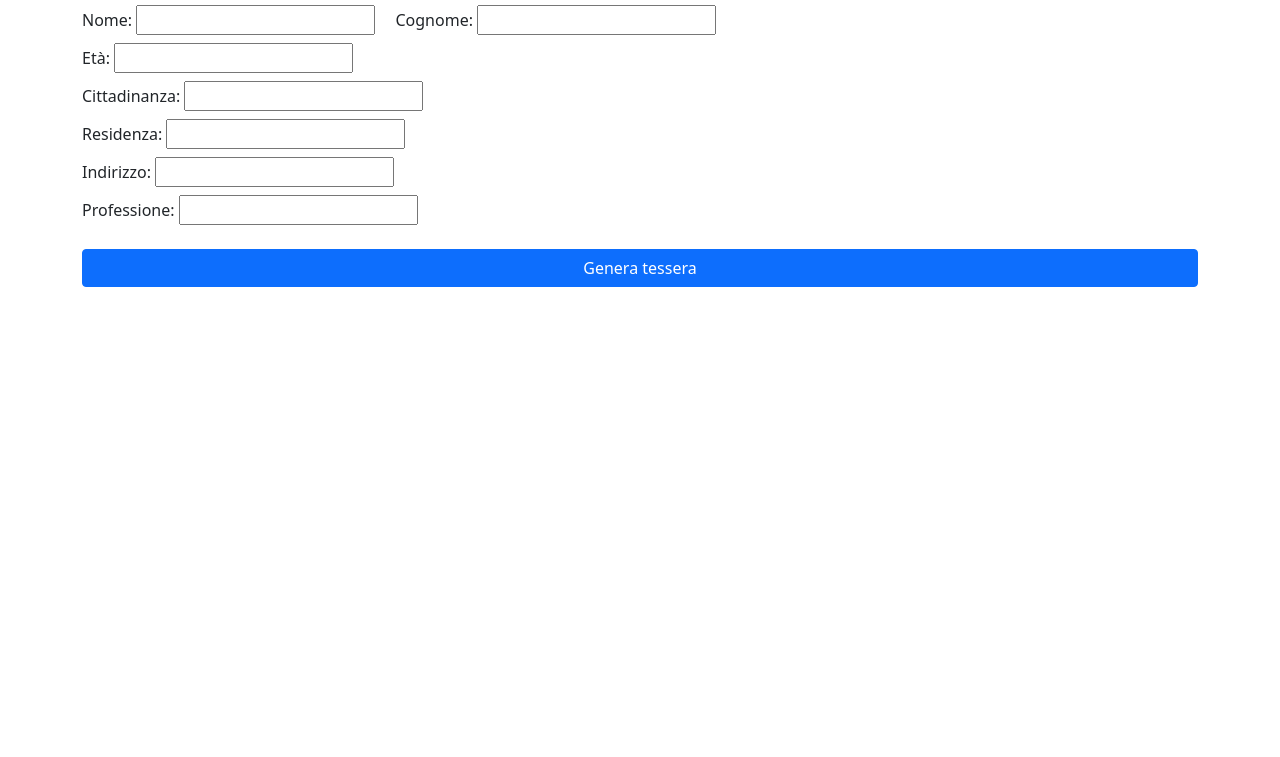
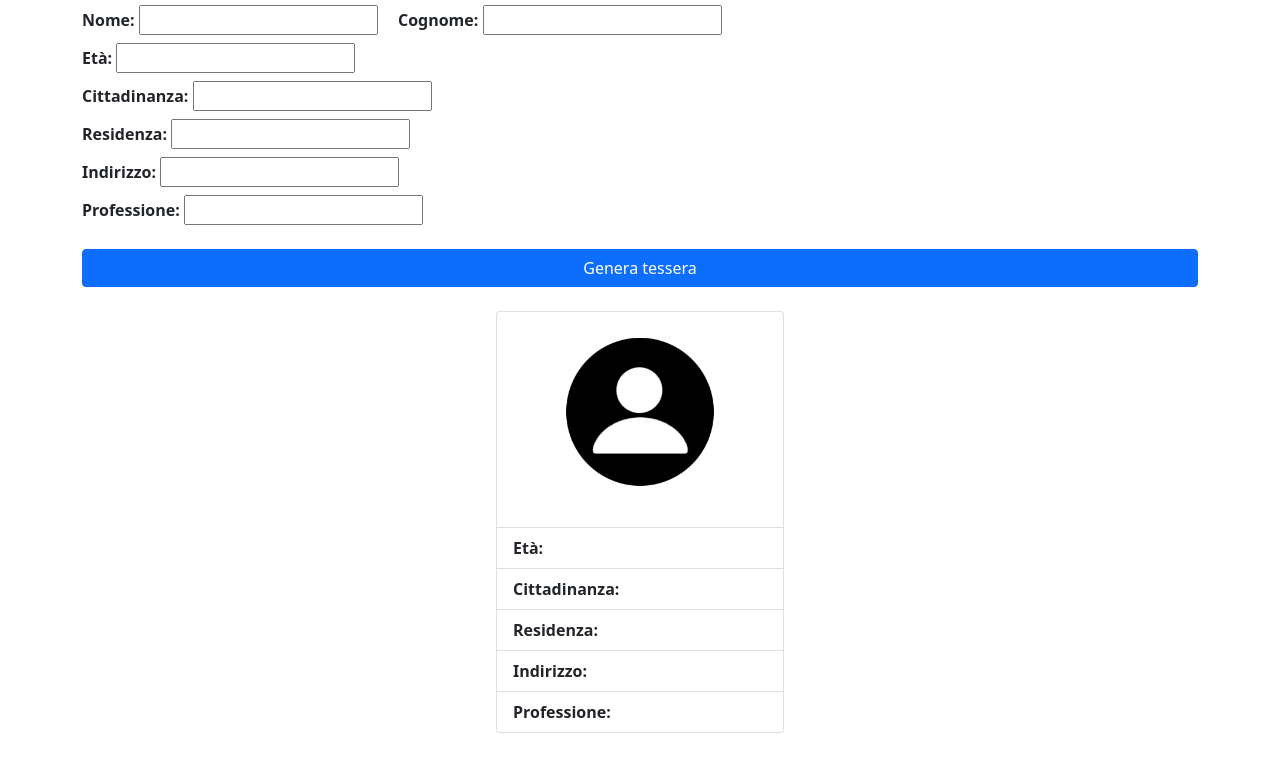
Before and after one commit to MarilenaCantisani/vue-hello, a plain HTML site: page index.html in a window 1280 px wide. Shown: the part 91-848 px from the top of the page. Before the commit the page ends 800 px from the top, so only its background shows below. Drawn offline with nearby package versions, Linux system fonts and the light colour scheme.

Commit message:
+ Added card section

```diff
--- a/css/style.css
+++ b/css/style.css
@@ -0,0 +1,3 @@
+#card img {
+   width: 150px;
+}
--- a/index.html
+++ b/index.html
@@ -23,40 +23,40 @@
             <form>
                 <div class="mt-2">
                     <!--* First name section *-->
-                    <label for="first-name">Nome:</label>
+                    <label for="first-name"><strong>Nome:</strong></label>
                     <input id="first-name" type="text" v-model="firstName">
                     <!--* Last name section *-->
-                    <label class="ms-3" for="last-name">Cognome:</label>
+                    <label class="ms-3" for="last-name"><strong>Cognome:</strong></label>
                     <input id="last-name" type="text" v-model="lastName">
                 </div>
 
                 <!--* Age section *-->
                 <div class="mt-2">
-                    <label for="age">Età:</label>
+                    <label for="age"><strong>Età:</strong></label>
                     <input id="age" type="text" v-model="age">
                 </div>
 
                 <!--* Citizenship section *-->
                 <div class="mt-2">
-                    <label for="citizenship">Cittadinanza:</label>
+                    <label for="citizenship"><strong>Cittadinanza:</strong></label>
                     <input id="citizenship" type="text" v-model="citizenship">
                 </div>
 
                 <!--* Residency section *-->
                 <div class="mt-2">
-                    <label for="residency">Residenza:</label>
+                    <label for="residency"><strong>Residenza:</strong></label>
                     <input id="residency" type="text" v-model="residency">
                 </div>
 
                 <!--* Address section *-->
                 <div class="mt-2">
-                    <label for="address">Indirizzo:</label>
+                    <label for="address"><strong>Indirizzo:</strong></label>
                     <input id="address" type="text" v-model="address">
                 </div>
 
                 <!--* Profession section *-->
                 <div class="mt-2">
-                    <label for="profession">Professione:</label>
+                    <label for="profession"><strong>Professione:</strong></label>
                     <input id="profession" type="text" v-model="profession">
                 </div>
             </form>
@@ -65,6 +65,29 @@
             <div class="d-grid gap-2 text-light mt-4 bg-gray">
                 <button type="button" class="btn btn-primary">Genera tessera</button>
             </div>
+
+            <!-- Card section -->
+            <section id="card" class="d-flex justify-content-center">
+                <div class="card my-4" style="width: 18rem;">
+                    <div class="d-flex justify-content-center pt-4">
+                        <img :src="image" class="card-img-top" alt="user-profile">
+
+
+                    </div>
+                    <div class="card-body">
+                        <h5 class="card-title text-center">{{ firstName }} {{ lastName }}</h5>
+                    </div>
+                    <ul class="list-group list-group-flush">
+                        <li class="list-group-item"><strong>Età:</strong> {{ age }}</li>
+                        <li class="list-group-item"><strong>Cittadinanza:</strong> {{ citizenship }}</li>
+                        <li class="list-group-item"><strong>Residenza:</strong> {{ residency }}</li>
+                        <li class="list-group-item"><strong>Indirizzo:</strong> {{ address }}</li>
+                        <li class="list-group-item"><strong>Professione:</strong> {{ profession }}</li>
+                    </ul>
+                </div>
+
+
+            </section>
 
 
         </div>
--- a/js/script.js
+++ b/js/script.js
@@ -7,7 +7,7 @@ Vue.config.devtools = true;
 const root = new Vue({
     el: "#root",
     data: {
-        message: "Benvenuto",
+        message: "Benvenuto!",
         firstName: "",
         lastName: "",
         age: "",
@@ -15,5 +15,6 @@ const root = new Vue({
         residency: "",
         address: "",
         profession: "",
+        image: "./user-img.png",
     },
 })
```
Also changed, not shown: user-img.png (added).
